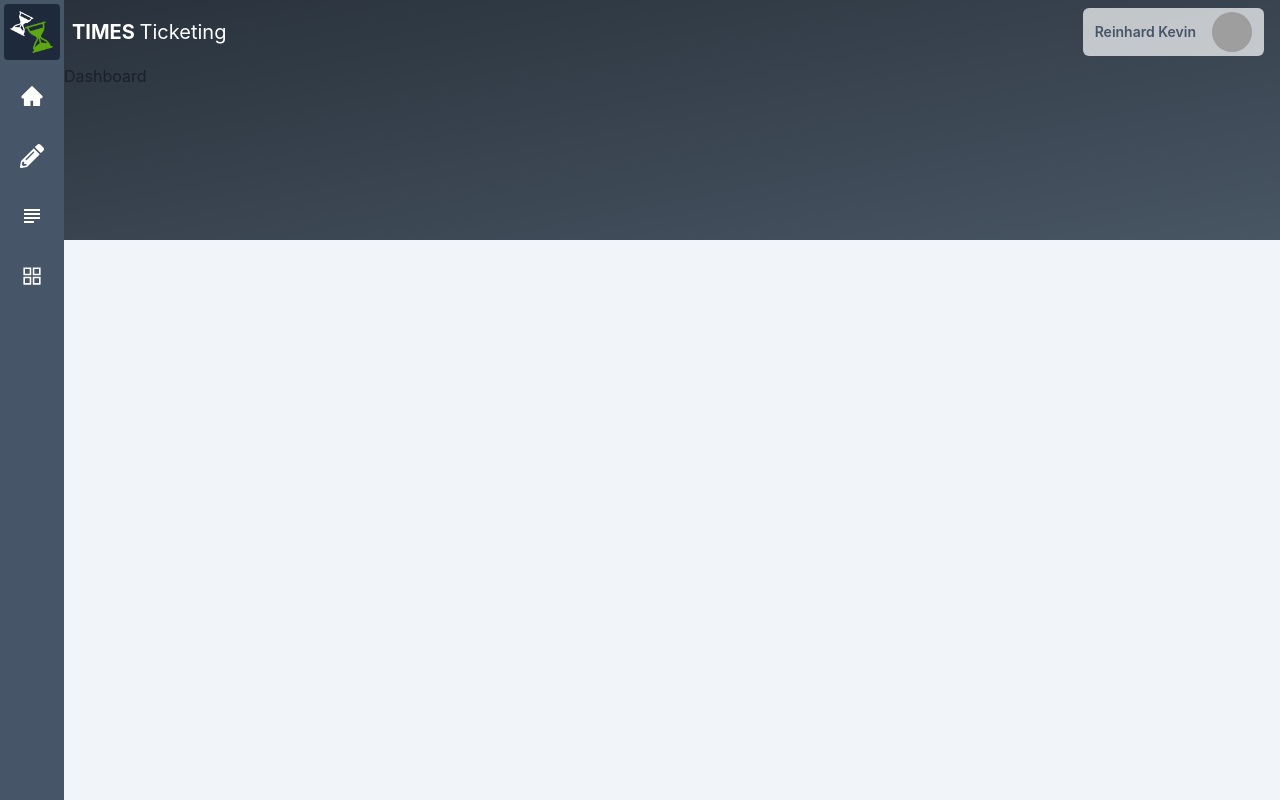
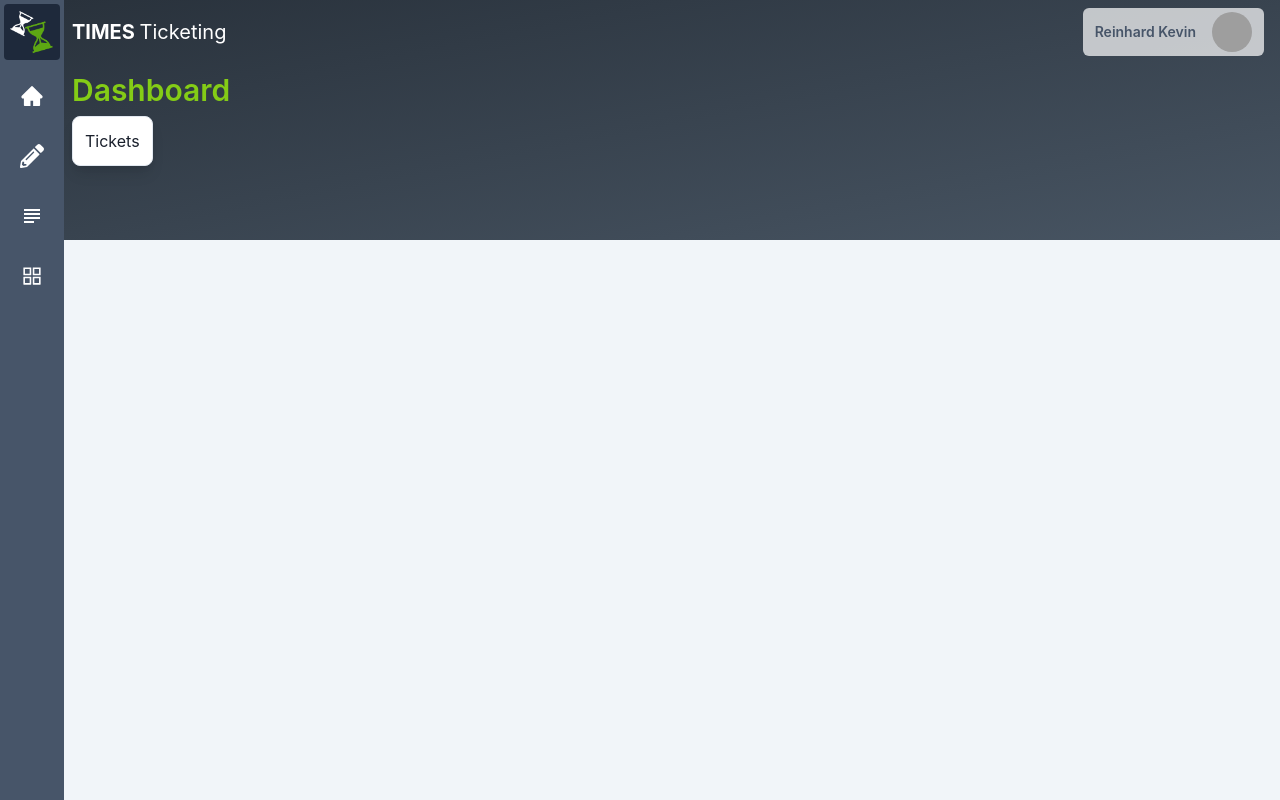
Before and after one commit to reinhaaard13/times-ticketing, a Next.js app: page /admin/dashboard in a window 1280 px wide. Built offline with nearby package versions, Linux system fonts and the light colour scheme; grey boxes are pictures that could not be loaded.

Commit message:
init dashboard widgets:

```diff
--- /dev/null
+++ b/components/dashboard/DashboardWidgets.js
@@ -0,0 +1,22 @@
+import React from "react";
+
+import { Stack, Text, Box } from "@chakra-ui/react";
+
+const DashboardWidgets = (props) => {
+	return (
+		<Stack spacing={4} direction={"row"} marginTop={2}>
+			<Box
+				maxW={"xs"}
+				borderWidth={"1px"}
+				borderRadius={"lg"}
+        shadow={'lg'}
+				bg={"white"}
+				p={3}
+			>
+				<Text>Tickets</Text>
+			</Box>
+		</Stack>
+	);
+};
+
+export default DashboardWidgets;
--- a/pages/admin/dashboard.js
+++ b/pages/admin/dashboard.js
@@ -1,13 +1,20 @@
 import React from "react";
 
+import { Box, Heading } from "@chakra-ui/react";
+
 import SideBarLayout from "../../components/UI/SideBarLayout";
-import Header from "../../components/UI/Header";
+import DashboardWidgets from "../../components/dashboard/DashboardWidgets";
 
 const DashboardPage = (props) => {
 	return (
 		<SideBarLayout>
 			{/* <Header /> */}
-			<h1>Dashboard</h1>
+			<Box className="container" p={2}>
+				<Heading size={"lg"} className="text-lime-500" fontWeight={"semibold"}>
+					Dashboard
+				</Heading>
+				<DashboardWidgets />
+			</Box>
 		</SideBarLayout>
 	);
 };
```
